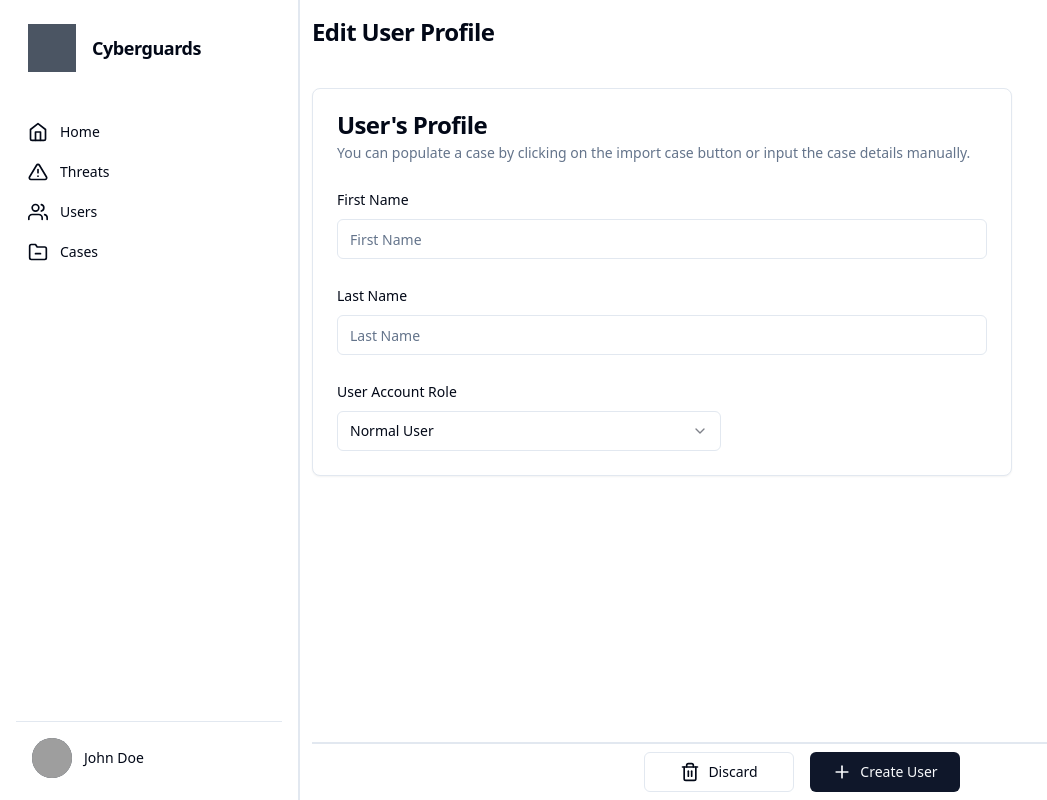
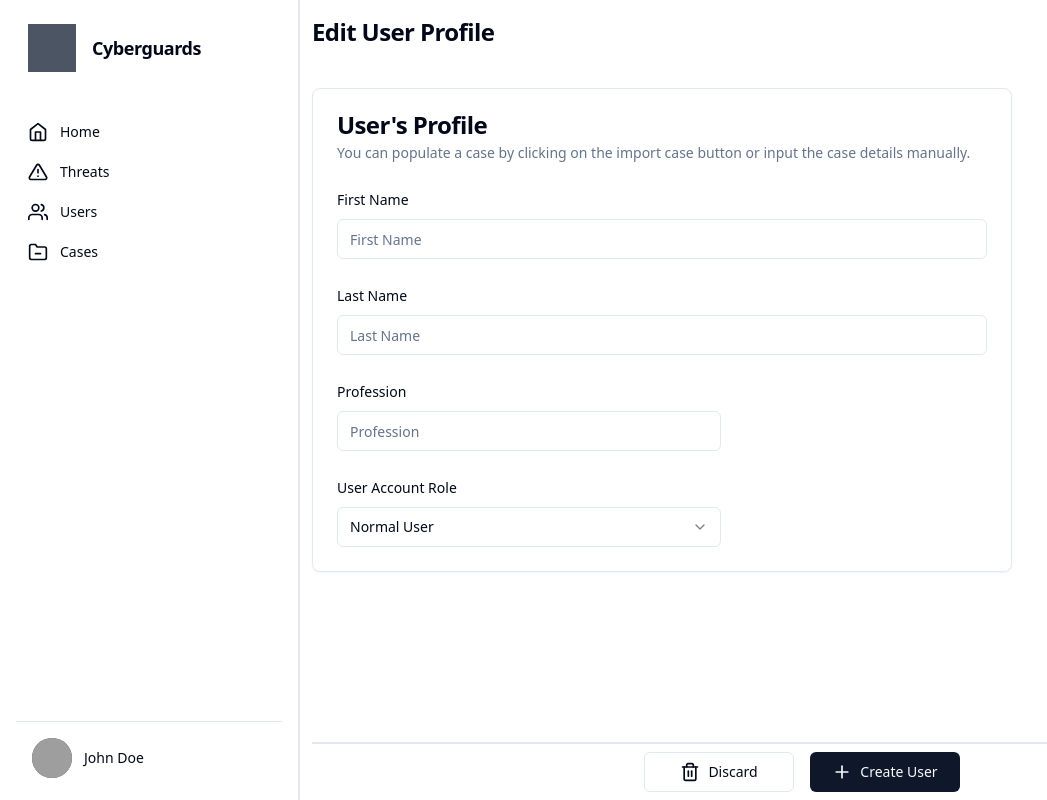
Before and after one commit to javilian98/cyberguards-frontend, a React (Vite) app: page /users/create in a window 1280 px wide. Shown: the whole page, without its empty margins (0-1047 px from the left). Built offline with nearby package versions, Linux system fonts and the light colour scheme; grey boxes are pictures that could not be loaded.

Commit message:
[Javier] fix: suspected user dropdown toggle display bug

```diff
--- a/src/components/DataTable/Users/UsersColumns.tsx
+++ b/src/components/DataTable/Users/UsersColumns.tsx
@@ -81,7 +81,7 @@ export const usersColumns: ColumnDef<UserListItem>[] = [
     accessorKey: "suspectCaseId",
     header: ({ column }) => renderSortButton(column, "Current Suspect Type"),
     cell: ({ row }) => (
-      <div className="text-center">{row.getValue("riskScore")}</div>
+      <div className="text-center">{row.getValue("suspectCaseId")}</div>
     ),
   },
 
--- a/src/pages/CreateEditCase.tsx
+++ b/src/pages/CreateEditCase.tsx
@@ -126,7 +126,7 @@ function CreateEditCase() {
   );
 
   const [isFormEdited, setFormEdited] = useState(false);
-  const [showSuspectDropdown, setShowSuspectDropdown] = useState(false);
+  const [showSuspectDropdown, setShowSuspectDropdown] = useState(true);
 
   const {
     data: caseDetailData,
@@ -158,7 +158,11 @@ function CreateEditCase() {
       });
       form.setValue("caseStatus", data.caseStatus as unknown as CASE_STATUS);
 
-      console.log("form values ", form.getValues());
+      if (data.suspectedUser?.fullName == null) {
+        setShowSuspectDropdown(true);
+      } else {
+        setShowSuspectDropdown(false);
+      }
 
       return data;
     },
@@ -461,15 +465,14 @@ function CreateEditCase() {
 
               <div className="flex ">
                 <div className="grid w-full max-w-sm items-center gap-2 mt-8">
-                  {caseDetailData?.suspectedUser?.fullName &&
-                    !showSuspectDropdown && (
+                  {!showSuspectDropdown && (
                     <>
                       <FormLabel>User Suspect</FormLabel>
                       <p className="text-sm text-muted-foreground">
                         Select a user as suspect for this case.
                       </p>
                       <div className="flex gap-2">
-                          <Link to={`/users/${caseDetailData.suspectedUserId}`}>
+                        <Link to={`/users/${caseDetailData?.suspectedUserId}`}>
                           <Button
                             type="button"
                             variant={"destructive"}
--- a/src/pages/CreateEditUser.tsx
+++ b/src/pages/CreateEditUser.tsx
@@ -260,6 +260,7 @@ function CreateEditUser() {
                   )}
                 />
               </div>
+
               <div className="grid w-full items-center gap-2 mt-6">
                 <FormField
                   control={form.control}
@@ -275,6 +276,23 @@ function CreateEditUser() {
                   )}
                 />
               </div>
+
+              <div className="grid w-full max-w-sm items-center gap-2 mt-6">
+                <FormField
+                  control={form.control}
+                  name="profession"
+                  render={({ field }) => (
+                    <FormItem>
+                      <FormLabel>Profession</FormLabel>
+                      <FormControl>
+                        <Input placeholder="Profession" {...field} />
+                      </FormControl>
+                      <FormMessage />
+                    </FormItem>
+                  )}
+                />
+              </div>
+
               <div className="grid w-full max-w-sm items-center gap-2 mt-6">
                 <FormField
                   control={form.control}
```
Lines whose indentation alone changed are shown as unchanged.
